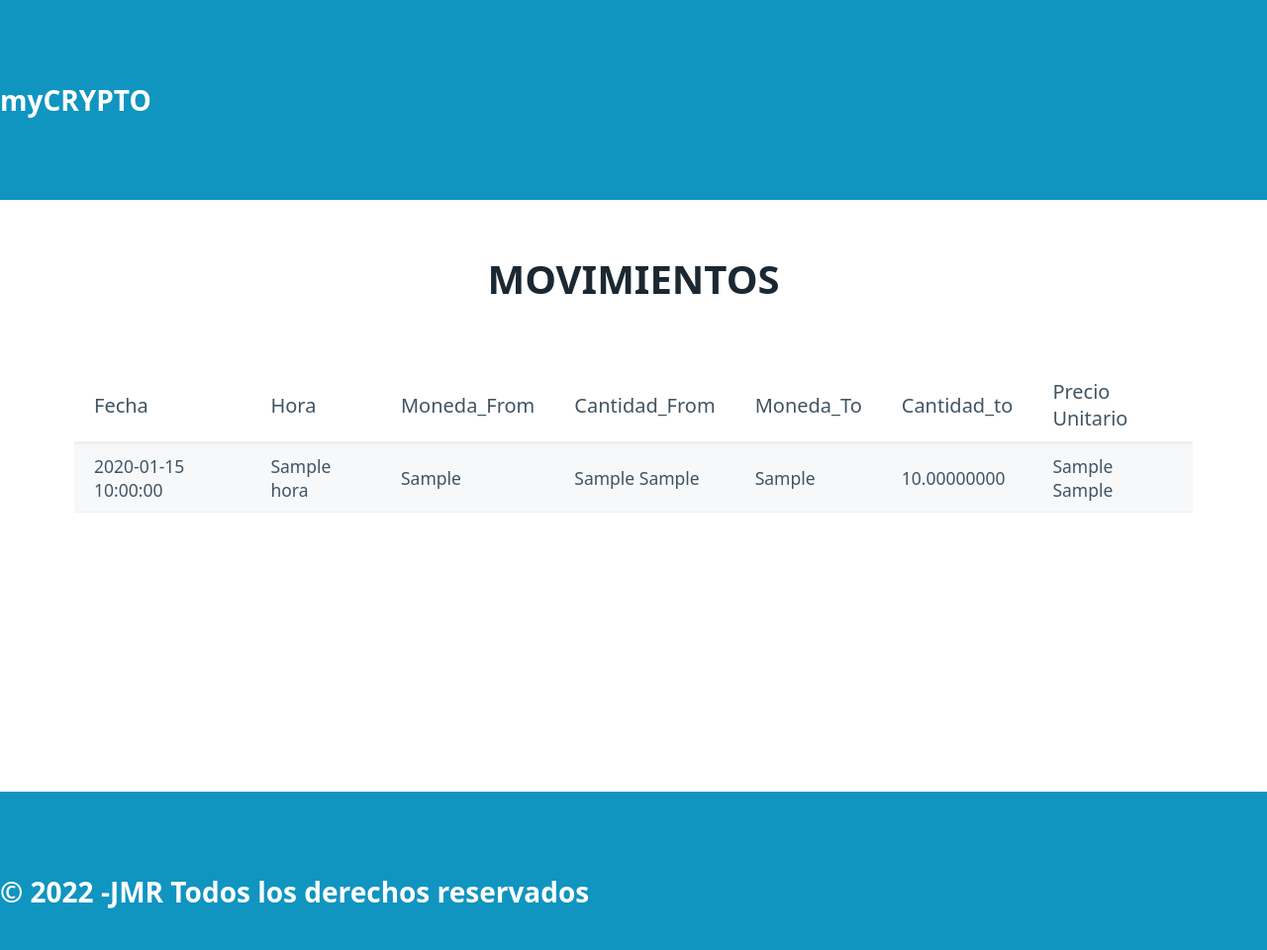
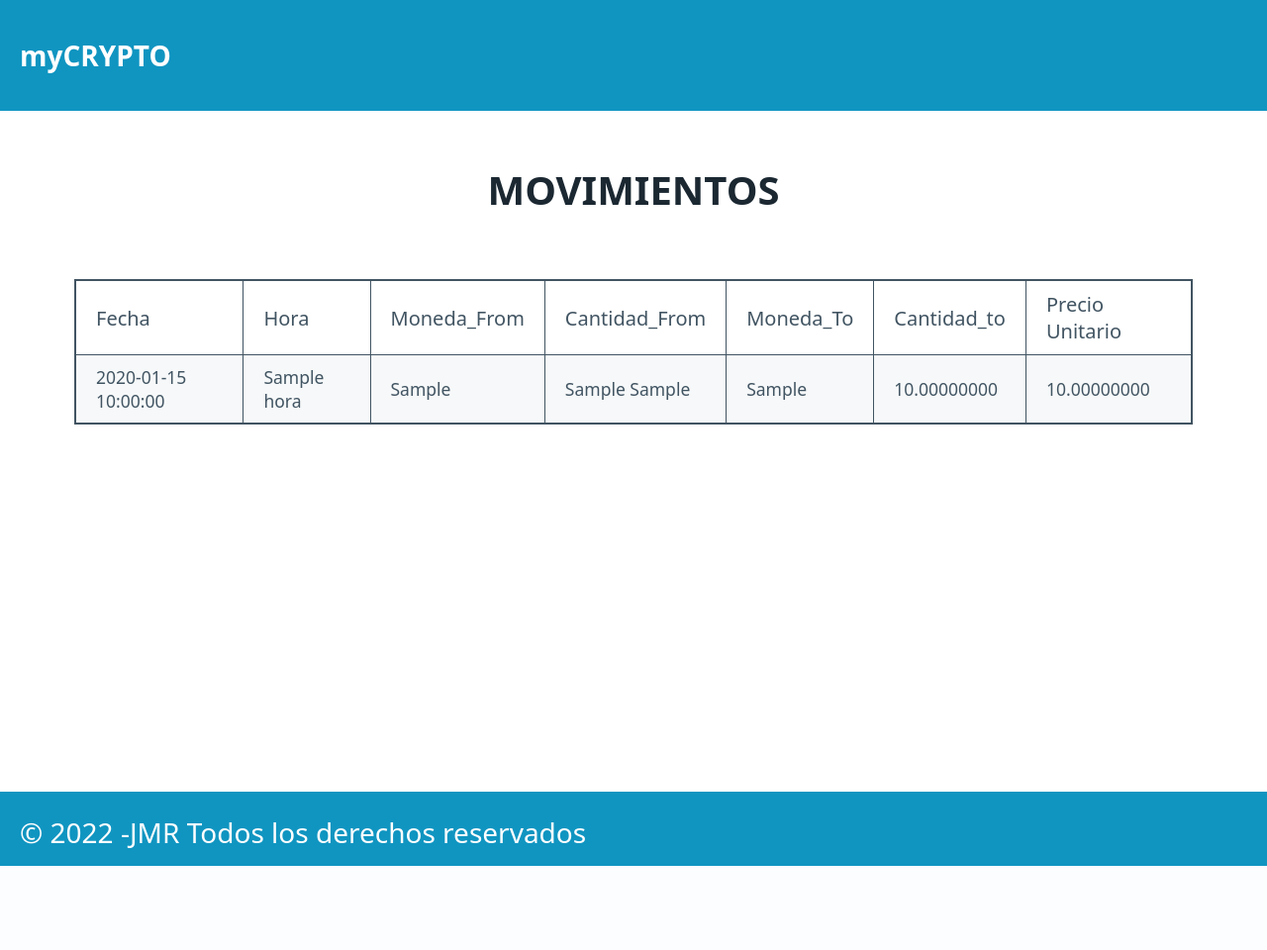
Before and after one commit to jesusmartinromero10/Proyecto_crypto_flask, a Flask app: template cryptomonedas/templates/index.html in a window 1280 px wide. Shown: the whole page at 99% size. After the commit the page ends 875 px from the top, so only its background shows below. Run offline with Flask 2, Linux system fonts and the light colour scheme; the template is opened without the code that fills it: most values are stand-ins (such as "Sample title", 1, 10 or a date in 2020).

Commit message:
cambiando css

```diff
--- a/cryptomonedas/routes.py
+++ b/cryptomonedas/routes.py
@@ -41,7 +41,7 @@ def comprar():
                     if moneda.inputCantidad.data == None:
                         flash("Introduce en la casilla cantidad un dato numerico o si es decimal usa el . no la , para los decimales")
                         return redirect(url_for("comprar"))
-                    resultado = peticion_crypto(moneda.moneda_from.data, moneda.moneda_to.data, apikey)
+                    resultado = peticion_crypto(moneda.moneda_from.data, moneda.moneda_to.data, apikey2)
                     total = resultado['rate'] * float(valorCantidad)
                     total = ("{:.8f}".format(total))
                     tasa = resultado['rate']
@@ -79,7 +79,7 @@ def comprar():
 
 
                     if moneda.validate():
-                        resultado = peticion_crypto(moneda.moneda_from.data, moneda.moneda_to.data, apikey)
+                        resultado = peticion_crypto(moneda.moneda_from.data, moneda.moneda_to.data, apikey2)
                         total = resultado['rate'] * float(valorCantidad)
                         insert([datetime.now().date().isoformat(), str(datetime.now().time().isoformat())[:8], resultado["asset_id_base"], valorCantidad, resultado["asset_id_quote"], total])
 
--- a/cryptomonedas/static/css/styles.css
+++ b/cryptomonedas/static/css/styles.css
@@ -1,8 +1,22 @@
+
 header, footer {
     background-color: var(--primary);
     color: var(--primary-inverse);
     font-size: 1.4em;
     font-weight: bold;
+    padding: 0;
+}
+#footer {
+    padding: 0;
+    padding-bottom: 55px;
+    padding-top: 20px;
+    font-weight: unset;
+}
+
+#header {
+    padding: 0;
+    padding-top: 35px;
+    padding-bottom: 35px;
 }
 
 body {
@@ -42,3 +56,23 @@ h1 {
 nav{
     margin-left: 10px;
 }
+
+#span_header {
+    margin-left: 20px;
+}
+
+#span_footer {
+    margin-left: 20px;
+}
+
+#movimientos {
+    border: solid 2px;
+
+}
+#movimientos tr th {
+    border: solid 1px;
+}
+
+#movimientos tr td {
+    border-right: solid 1px;
+}
--- a/cryptomonedas/templates/base.html
+++ b/cryptomonedas/templates/base.html
@@ -8,16 +8,16 @@
     <link rel="stylesheet" href="https://fonts.googleapis.com/css2?family=Material+Symbols+Outlined:opsz,wght,FILL,GRAD@48,400,0,0" />
     <title>Tus Cryptomonedas</title>
 </head>
-<header class="cabecera">myCRYPTO</header>
+<header class="cabecera" id = header><span id="span_header">myCRYPTO</span></header>
 <body>
-    <nav>
+    <nav aria-label="breadcrumb">
     {% if cabecera == 'index.html' %}
     <nav>
         <span>Inicio</span>
         /
         <a href="/purchase" class="container">Compras</a>
         /
-        <a href="/status" class = "container">Status</a>
+        <a href="/status" class = "container">Estado</a>
     </nav>
     {% endif %}
 
@@ -27,7 +27,7 @@
         /
         <span>Compras</span>
         /
-        <a href="/status" class = "container">Status</a>
+        <a href="/status" class = "container">Estado</a>
     </nav>
     {% endif %}
 
@@ -57,7 +57,7 @@
     </section>
     <footer class = cabecera id = footer>
 
-        &copy; 2022 -JMR Todos los derechos reservados
+        <span id = span_footer>&copy; 2022 -JMR Todos los derechos reservados</span>
 
     </footer>
 </body>
--- a/cryptomonedas/templates/index.html
+++ b/cryptomonedas/templates/index.html
@@ -3,7 +3,7 @@
 
 <h1>MOVIMIENTOS</h1>
 
-<table role = "grid">
+<table role="grid" id = "movimientos">
     <thead>
         <tr>
           <th>Fecha</th>
@@ -28,7 +28,7 @@
           <td>{{ movement.Cantidad_from ~ " " ~ movement.Moneda_from }}</td>
           <td>{{ movement.Moneda_to }}</td>
           <td>{{ "%.8f" | format(movement.Cantidad_to) }}</td>
-          <td>{{ movement.PU ~ ' ' ~ movement.Moneda_from }}</td>
+          <td>{{ "%.8f" | format (movement.PU) }}</td>
 
       </tr>
       {% endfor %}
```
Also changed, not shown: data/movimientos.db.
